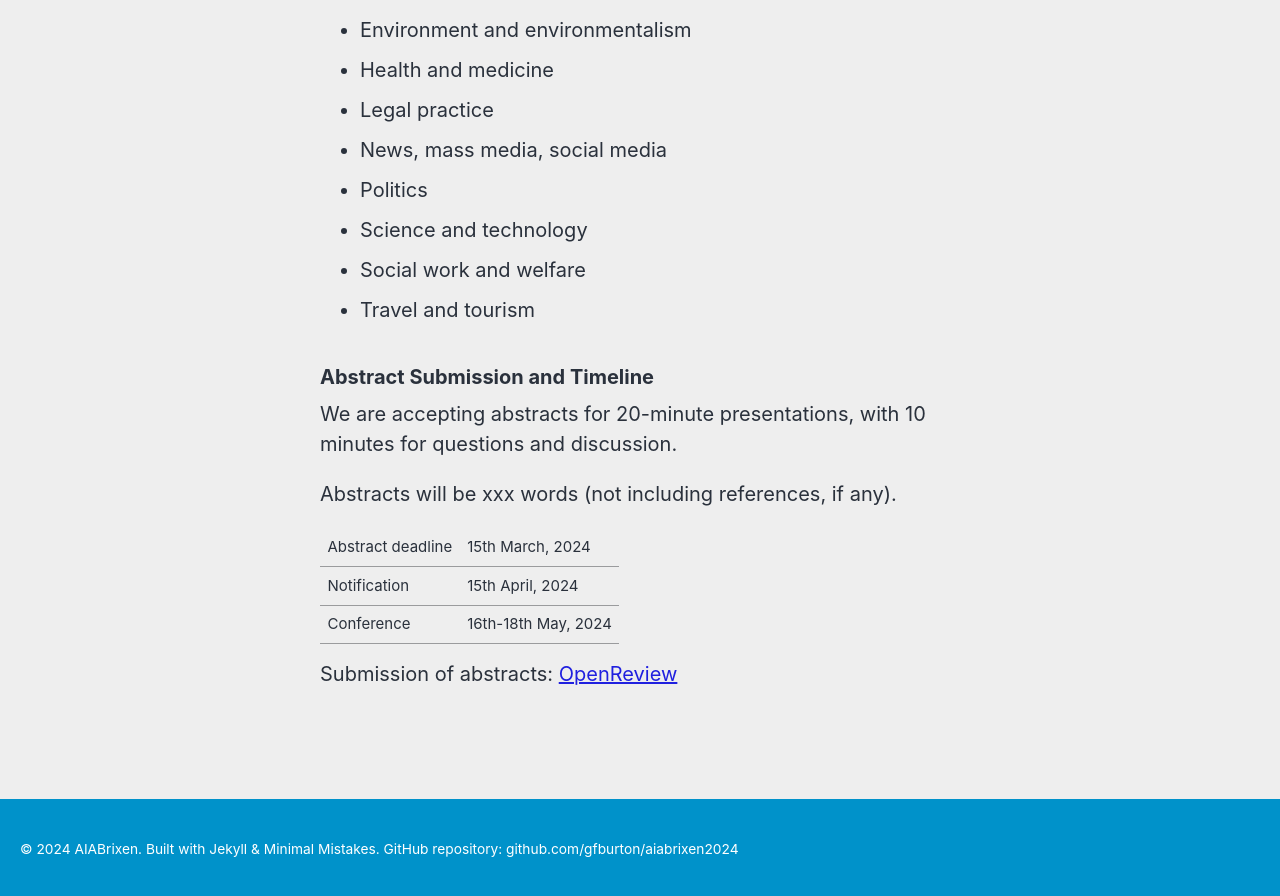
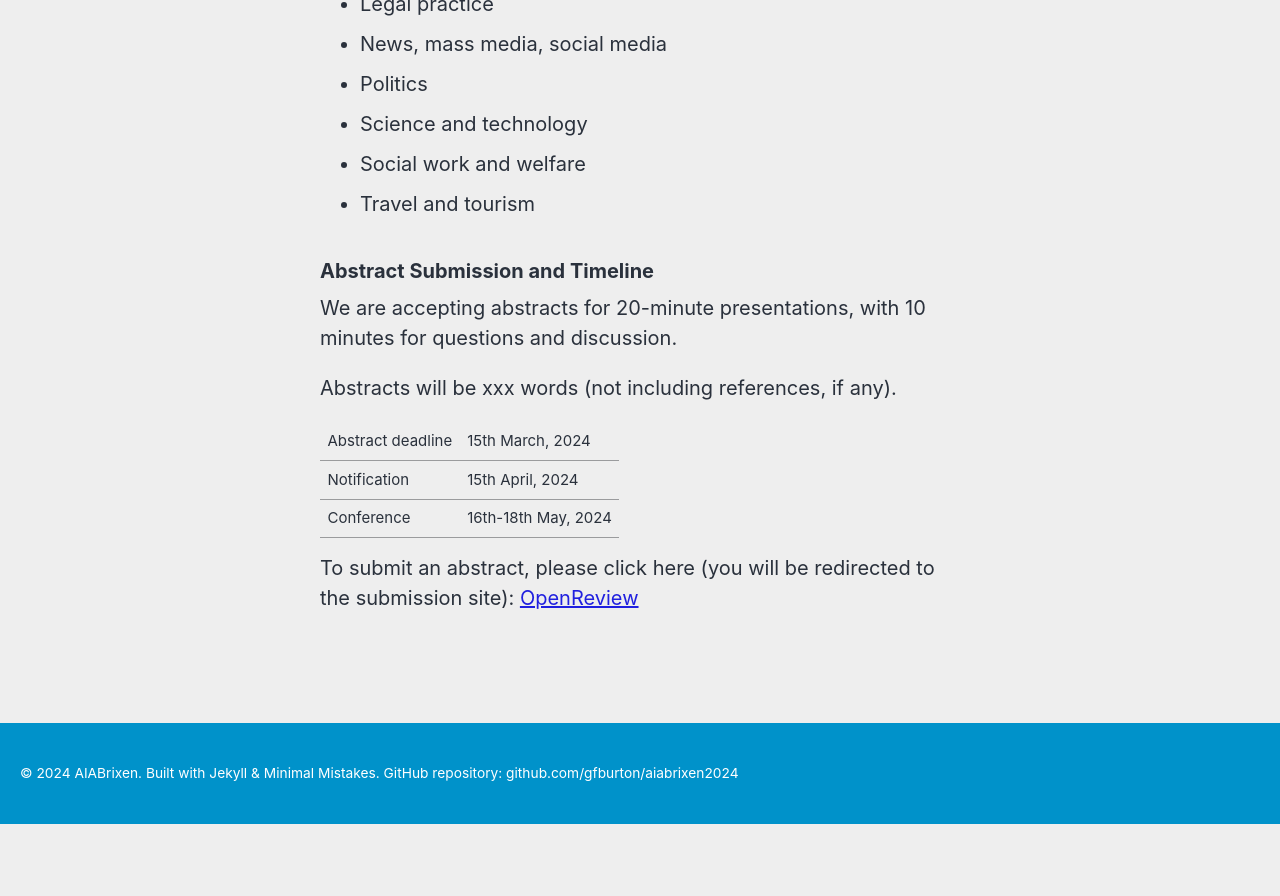
Before and after one commit to gfburton/aiabrixen2024, a Jekyll site: the page built from _pages/cfp.md, in a window 1280 px wide and 900 px high, scrolled down 805 px. Shown: the top 896 px of the window. Built offline with Jekyll 4.4.1, drawn with Linux system fonts in a browser that asks for light colours; cached includes are drawn as plain includes; nearby versions of some CDN libraries; after the commit the page ends 1629 px from its top, so only the background shows below that.

Commit message:
Update cfp.md

```diff
--- a/_pages/cfp.md
+++ b/_pages/cfp.md
@@ -45,4 +42,4 @@ Abstracts will be xxx words (not including references, if any).
 
 {: .news-table}
 
-Submission of abstracts: [OpenReview](https://openreview.net/xxx)
+To submit an abstract, please click here (you will be redirected to the submission site): [OpenReview](https://openreview.net/xxx)
```
Also changed, not shown: other parts of _pages/cfp.md (+0 -3 lines).
